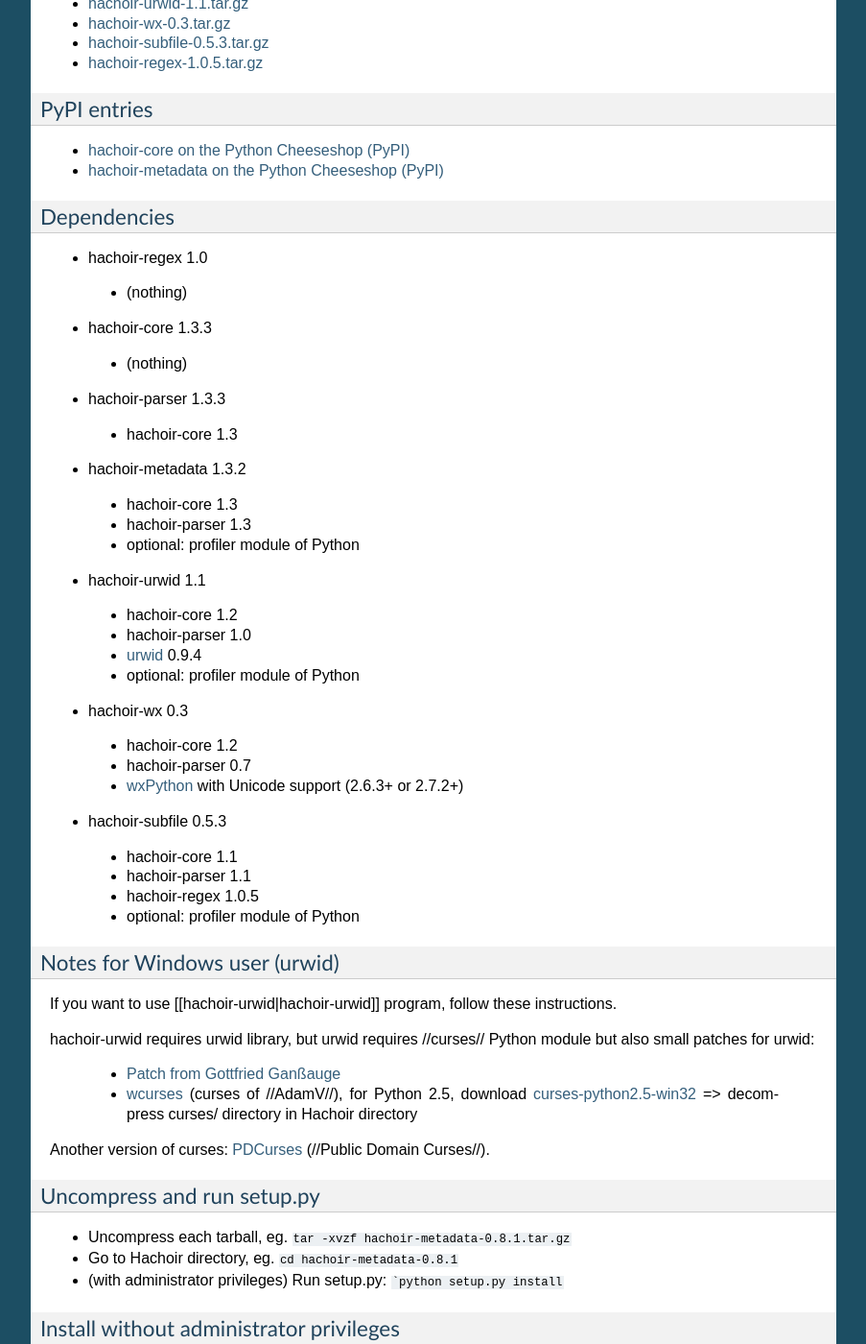
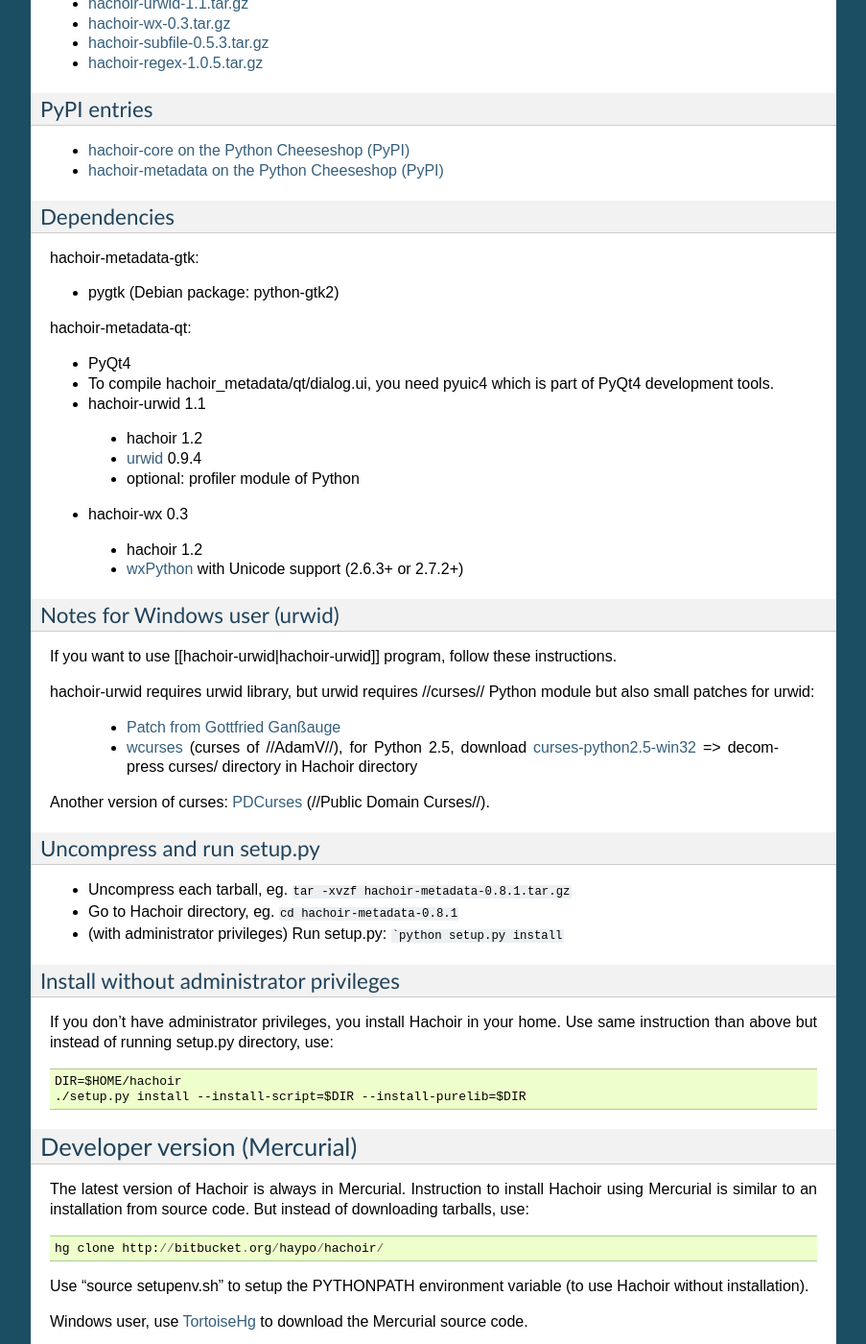
Before and after one commit to vstinner/hachoir, a Sphinx documentation site: the page built from doc/install.rst, in a window 1280 px wide and 1400 px high, scrolled down 1562 px. Shown: the whole window at 96% size, without its empty margins (198-1101 px from the left). Built offline with Sphinx 7.4.7, drawn with Linux system fonts in a browser that asks for light colours.

Commit message:
merge install

```diff
--- a/doc/install.rst
+++ b/doc/install.rst
@@ -97,43 +97,27 @@ PyPI entries
 Dependencies
 ------------
 
-* hachoir-regex 1.0
 
- -  (nothing)
+hachoir-metadata-gtk:
 
-* hachoir-core 1.3.3
+* pygtk (Debian package: python-gtk2)
 
- -  (nothing)
+hachoir-metadata-qt:
 
-* hachoir-parser 1.3.3
-
- -  hachoir-core 1.3
-
-* hachoir-metadata 1.3.2
-
- -  hachoir-core 1.3
- -  hachoir-parser 1.3
- -  optional: profiler module of Python
+* PyQt4
+* To compile hachoir_metadata/qt/dialog.ui, you need pyuic4 which is part of
+  PyQt4 development tools.
 
 * hachoir-urwid 1.1
 
- -  hachoir-core 1.2
- -  hachoir-parser 1.0
+ -  hachoir 1.2
  -  `urwid <http://excess.org/urwid/>`_ 0.9.4
  -  optional: profiler module of Python
 
 * hachoir-wx 0.3
 
- -  hachoir-core 1.2
- -  hachoir-parser 0.7
+ -  hachoir 1.2
  -  `wxPython <http://www.wxpython.org/>`_ with Unicode support (2.6.3+ or 2.7.2+)
-
-* hachoir-subfile 0.5.3
-
- -  hachoir-core 1.1
- -  hachoir-parser 1.1
- -  hachoir-regex 1.0.5
- -  optional: profiler module of Python
 
 
 Notes for Windows user (urwid)
```
Also changed, not shown: 1 other file.
